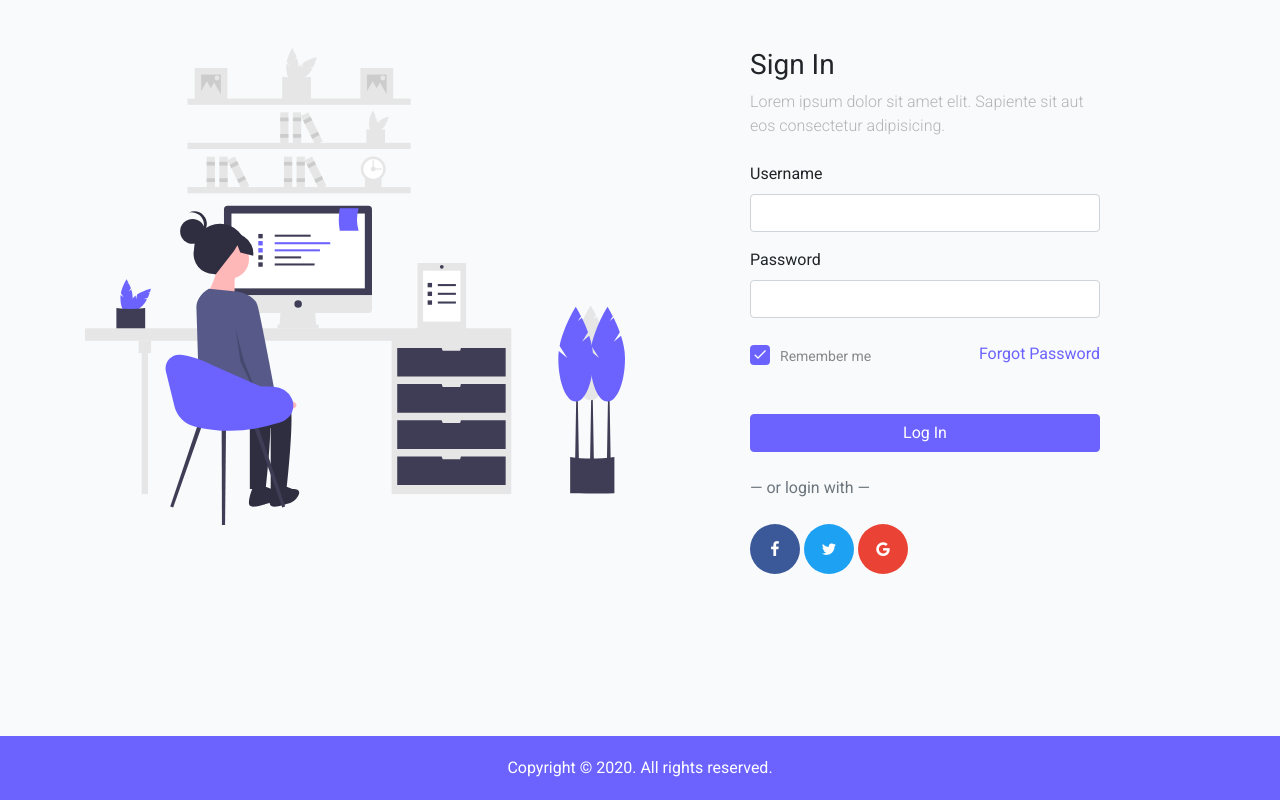
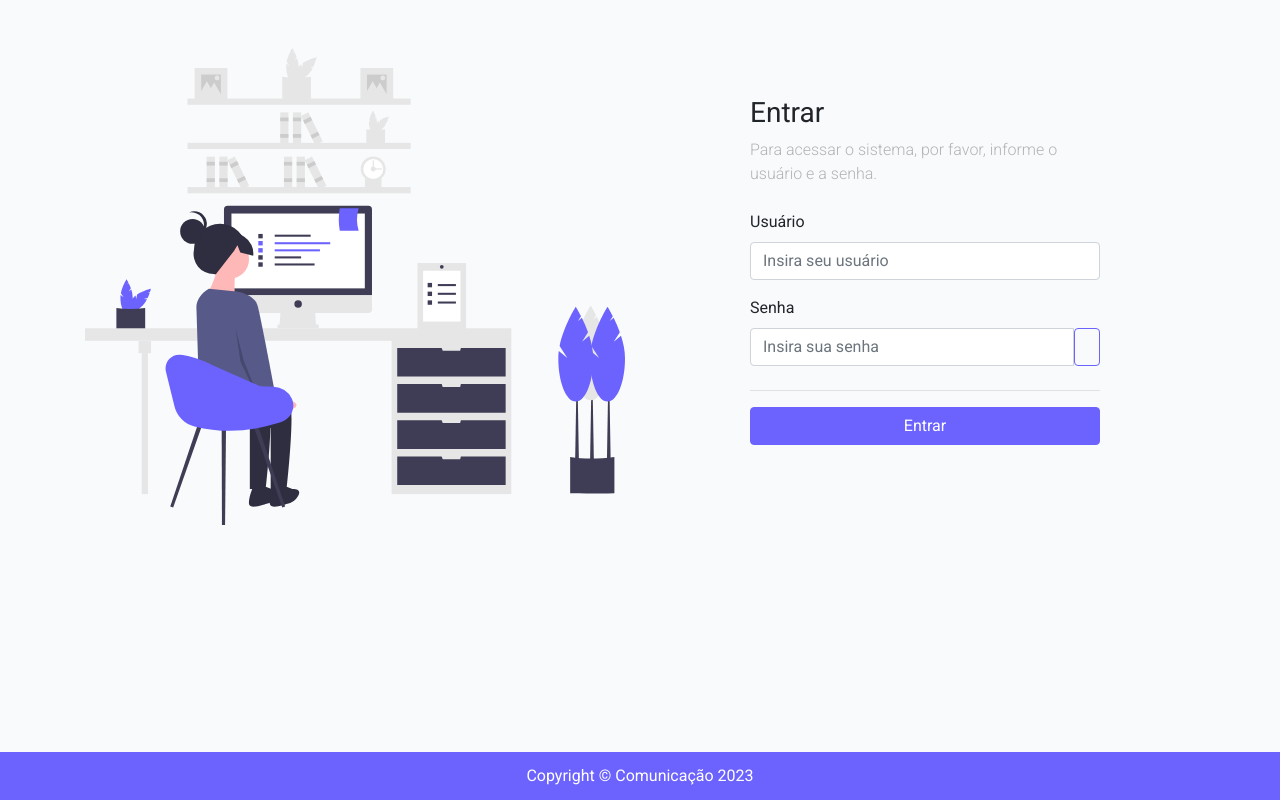
Before and after one commit to MatheusTSS/comunicacao, a CodeIgniter app: page /comunicacao/login in a window 1280 px wide. Run offline with CodeIgniter, Linux system fonts and the light colour scheme; some web fonts are replaced.

Commit message:
parte 2 front-end

```diff
--- a/application/views/login/view_login.php
+++ b/application/views/login/view_login.php
@@ -7,15 +7,17 @@
 	<meta name="viewport" content="width=device-width, initial-scale=1, shrink-to-fit=no">
 	<link href="https://fonts.googleapis.com/css?family=Roboto:300,400&display=swap" rel="stylesheet">
 
-	<link rel="stylesheet" href="<?= base_url('assets/login/fonts/icomoon/style.css')?>">
+	<link rel="stylesheet" href="<?= base_url('assets/login/fonts/icomoon/style.css') ?>">
 
-	<link rel="stylesheet" href="<?= base_url('assets/login/css/owl.carousel.min.css')?>">
+	<link rel="stylesheet" href="<?= base_url('assets/login/css/owl.carousel.min.css') ?>">
 
 	<!-- Bootstrap CSS -->
-	<link rel="stylesheet" href="<?= base_url('assets/login/css/bootstrap.min.css')?>">
+	<link rel="stylesheet" href="<?= base_url('assets/login/css/bootstrap.min.css') ?>">
 
 	<!-- Style -->
-	<link rel="stylesheet" href="<?= base_url('assets/login/css/style.css')?>">
+	<link rel="stylesheet" href="<?= base_url('assets/login/css/style.css') ?>">
+
+	<script src="<?= base_url('assets/js/all.js') ?>"></script>
 
 	<style>
 		html,
@@ -34,13 +36,13 @@
 			background-color: #6c63ff;
 			color: #FFF;
 			width: 100%;
-			height: 8vh;
+			height: 6vh;
 			text-align: center;
-			line-height: 8vh;
+			line-height: 6vh;
 		}
 	</style>
 
-	<title>Login #7</title>
+	<title><?= APP_NAME ?></title>
 </head>
 
 <body>
@@ -51,50 +53,32 @@
 		<div class="container mb-5">
 			<div class="row">
 				<div class="col-md-6">
-					<img src="<?= base_url('assets/login/images/undraw_remotely_2j6y.svg')?>" alt="Image" class="img-fluid">
+					<img src="<?= base_url('assets/login/images/undraw_remotely_2j6y.svg') ?>" alt="Image" class="img-fluid">
 				</div>
 				<div class="col-md-6 contents">
 					<div class="row justify-content-center">
-						<div class="col-md-8">
+						<div class="col-md-8 mt-5">
 							<div class="mb-4">
-								<h3>Sign In</h3>
-								<p class="mb-4">Lorem ipsum dolor sit amet elit. Sapiente sit aut eos consectetur adipisicing.</p>
+								<h3>Entrar</h3>
+								<p class="mb-4">Para acessar o sistema, por favor, informe o usuário e a senha.</p>
 							</div>
-							<form action="#" method="post">
+							<?php get_flash_messages() ?>
+							<form action="<?= base_url('login/autentica') ?>" method="post">
 								<div class="form-group first">
-									<label for="username">Username</label>
-									<input type="text" class="form-control" id="username">
+									<label for="usuario">Usuário</label>
+									<input type="text" class="form-control" id="usuario" name="usuario" required placeholder="Insira seu usuário">
 
 								</div>
-								<div class="form-group last mb-4">
-									<label for="password">Password</label>
-									<input type="password" class="form-control" id="password">
+								<label for="senha">Senha</label>
+								<div class="form-group input-group last mb-4">
+									<input type="password" class="form-control" id="senha" name="senha" required placeholder="Insira sua senha">
+									<button class="btn btn-outline-primary" type="button" id="btn_senha"><i id="icon_senha" class="fa-solid fa-eye-slash"></i></button>
 
 								</div>
+								<hr>
+								<input type="submit" value="Entrar" class="btn btn-block btn-primary">
 
-								<div class="d-flex mb-5 align-items-center">
-									<label class="control control--checkbox mb-0"><span class="caption">Remember me</span>
-										<input type="checkbox" checked="checked" />
-										<div class="control__indicator"></div>
-									</label>
-									<span class="ml-auto"><a href="#" class="forgot-pass">Forgot Password</a></span>
-								</div>
 
-								<input type="submit" value="Log In" class="btn btn-block btn-primary">
-
-								<span class="d-block text-left my-4 text-muted">&mdash; or login with &mdash;</span>
-
-								<div class="social-login">
-									<a href="#" class="facebook">
-										<span class="icon-facebook mr-3"></span>
-									</a>
-									<a href="#" class="twitter">
-										<span class="icon-twitter mr-3"></span>
-									</a>
-									<a href="#" class="google">
-										<span class="icon-google mr-3"></span>
-									</a>
-								</div>
 							</form>
 						</div>
 					</div>
@@ -103,37 +87,36 @@
 
 			</div>
 		</div>
+		<br><br><br>
 		<footer>
-			<!-- Copyright -->
 			<div class="text-white mb-3 mb-md-0">
-				Copyright © 2020. All rights reserved.
+				Copyright &copy; <?= APP_NAME ?> <?= date('Y') ?>
 			</div>
-			<!-- Copyright -->
-
-			<!-- Right -->
-			<div>
-				<a href="#!" class="text-white me-4">
-					<i class="fab fa-facebook-f"></i>
-				</a>
-				<a href="#!" class="text-white me-4">
-					<i class="fab fa-twitter"></i>
-				</a>
-				<a href="#!" class="text-white me-4">
-					<i class="fab fa-google"></i>
-				</a>
-				<a href="#!" class="text-white">
-					<i class="fab fa-linkedin-in"></i>
-				</a>
-			</div>
-			<!-- Right -->
 		</footer>
 	</div>
 
 
-	<script src="<?= base_url('assets/login/js/jquery-3.3.1.min.js')?>"></script>
-	<script src="<?= base_url('assets/login/js/popper.min.js')?>"></script>
-	<script src="<?= base_url('assets/login/js/bootstrap.min.js')?>"></script>
-	<script src="<?= base_url('assets/login/js/main.js')?>"></script>
+	<script src="<?= base_url('assets/login/js/jquery-3.3.1.min.js') ?>"></script>
+	<script src="<?= base_url('assets/login/js/popper.min.js') ?>"></script>
+	<script src="<?= base_url('assets/login/js/bootstrap.min.js') ?>"></script>
+	<script src="<?= base_url('assets/login/js/main.js') ?>"></script>
+
+	<script>
+        const senhaInput = document.getElementById('senha');
+        const btnSenha = document.getElementById('btn_senha');
+        const eyeIcon = document.getElementById('icon_senha');
+
+        btnSenha.addEventListener('click', () => {
+            if (senhaInput.type === 'password') {
+                senhaInput.type = 'text';
+				btnSenha.innerHTML = '<i id="icon_senha" class="fa-solid fa-eye"></i>'
+            } else {
+                senhaInput.type = 'password';
+				btnSenha.innerHTML = '<i id="icon_senha" class="fa-solid fa-eye-slash"></i>'
+            }
+        });
+    </script>
+
 </body>
 
 </html>
```
Also changed, not shown: application/views/usuarios/view_altera_senha.php (+75 -5 lines).
